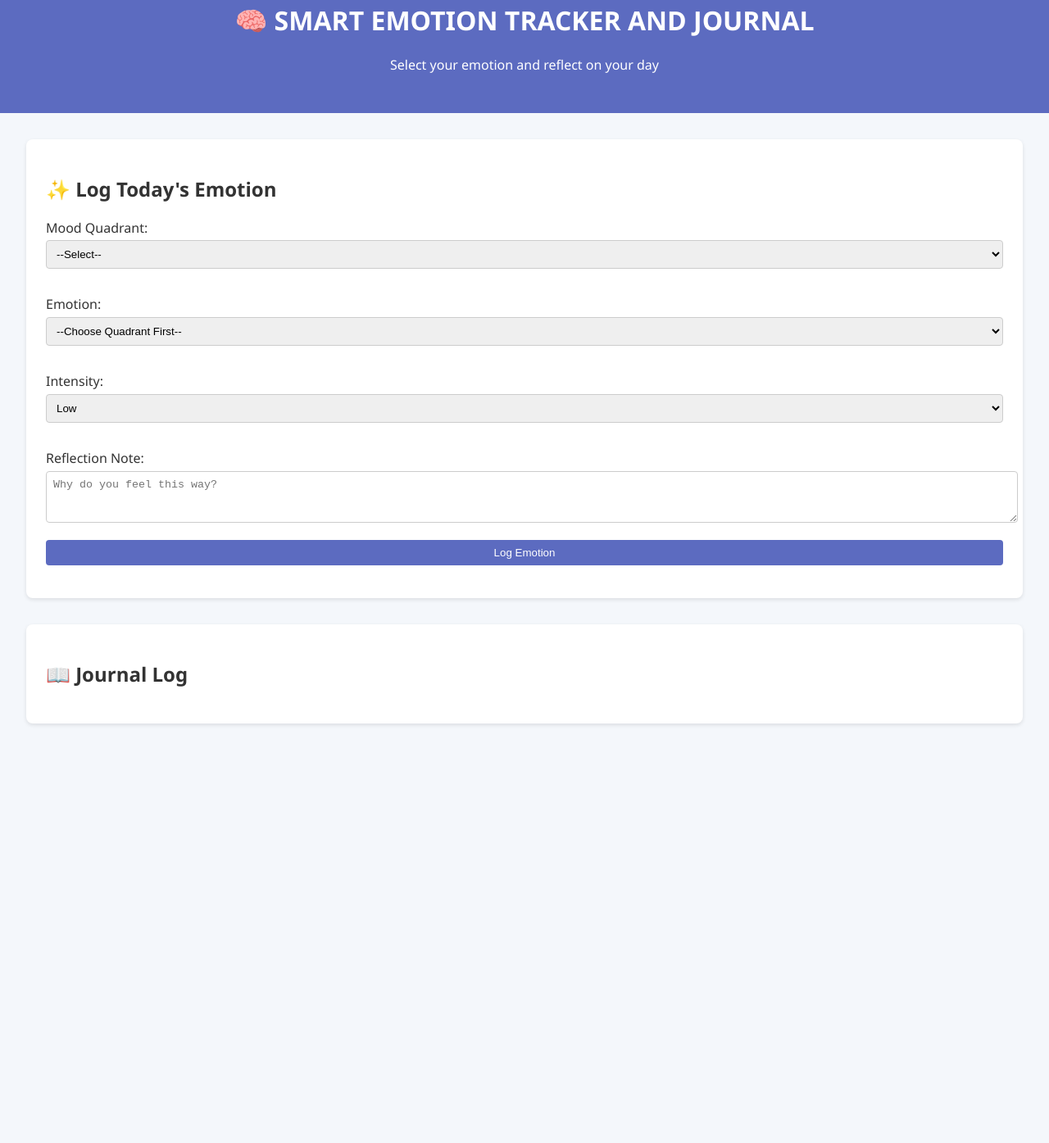
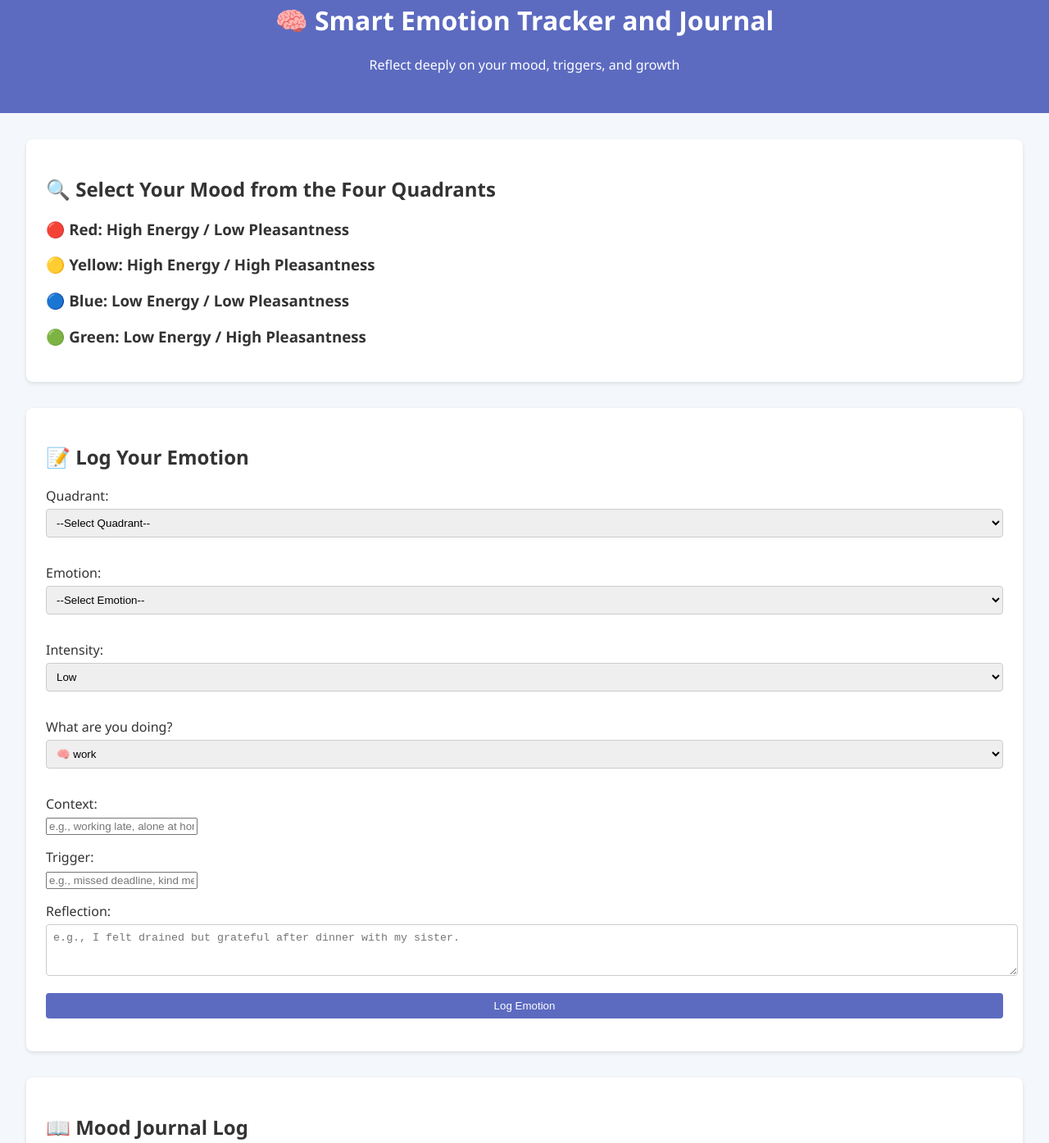
Before and after one commit to asilva777/Smart-Emotion-Tracker-and-Journal, a website: page index.html in a window 1280 px wide. Shown: the part 50-1445 px from the top of the page at 82% size. Before the commit the page ends 997 px from the top, so only its background shows below. Drawn offline with nearby package versions, Linux system fonts and the light colour scheme.

Commit message:
index.html
Signed-off-by: ASilva Innovations <106929764+asilva777@users.noreply.github.com>

```diff
--- a/index.html
+++ b/index.html
@@ -3,56 +3,105 @@
 <head>
   <meta charset="UTF-8" />
   <meta name="viewport" content="width=device-width, initial-scale=1.0"/>
-  <title>SMART EMOTION TRACKER AND JOURNAL</title>
+  <title>Smart Emotion Tracker and Journal</title>
   <link rel="stylesheet" href="style.css" />
+  <link rel="manifest" href="manifest.json" />
+  <link href="https://fonts.googleapis.com/css2?family=Oswald&family=Montserrat:wght@400;600&family=Roboto+Condensed&display=swap" rel="stylesheet">
 </head>
 <body>
   <header>
-    <h1>🧠 SMART EMOTION TRACKER AND JOURNAL</h1>
-    <p>Select your emotion and reflect on your day</p>
+    <h1>🧠 Smart Emotion Tracker and Journal</h1>
+    <p>Reflect deeply on your mood, triggers, and growth</p>
   </header>
 
   <main>
+    <section class="mood-grid">
+      <h2>🔍 Select Your Mood from the Four Quadrants</h2>
+      <div class="quadrants">
+        <div class="quadrant red">
+          <h3>🔴 Red: High Energy / Low Pleasantness</h3>
+          <ul id="red-emotions"></ul>
+        </div>
+        <div class="quadrant yellow">
+          <h3>🟡 Yellow: High Energy / High Pleasantness</h3>
+          <ul id="yellow-emotions"></ul>
+        </div>
+        <div class="quadrant blue">
+          <h3>🔵 Blue: Low Energy / Low Pleasantness</h3>
+          <ul id="blue-emotions"></ul>
+        </div>
+        <div class="quadrant green">
+          <h3>🟢 Green: Low Energy / High Pleasantness</h3>
+          <ul id="green-emotions"></ul>
+        </div>
+      </div>
+    </section>
+
     <section class="journal-form">
-      <h2>✨ Log Today's Emotion</h2>
+      <h2>📝 Log Your Emotion</h2>
       <form id="moodForm">
-        <label for="quadrant">Mood Quadrant:</label>
-        <select id="quadrant" required>
-          <option value="">--Select--</option>
-          <option value="red">Red – High Energy, Low Pleasantness</option>
-          <option value="yellow">Yellow – High Energy, High Pleasantness</option>
-          <option value="blue">Blue – Low Energy, Low Pleasantness</option>
-          <option value="green">Green – Low Energy, High Pleasantness</option>
+        <label for="quadrant">Quadrant:</label>
+        <select id="quadrant">
+          <option value="">--Select Quadrant--</option>
+          <option value="red">Red</option>
+          <option value="yellow">Yellow</option>
+          <option value="blue">Blue</option>
+          <option value="green">Green</option>
         </select>
 
         <label for="emotion">Emotion:</label>
-        <select id="emotion" required>
-          <option value="">--Choose Quadrant First--</option>
+        <select id="emotion">
+          <option value="">--Select Emotion--</option>
         </select>
 
         <label for="intensity">Intensity:</label>
-        <select id="intensity" required>
+        <select id="intensity">
           <option value="low">Low</option>
           <option value="medium">Medium</option>
           <option value="high">High</option>
         </select>
 
-        <label for="note">Reflection Note:</label>
-        <textarea id="note" placeholder="Why do you feel this way?" rows="3"></textarea>
+        <label for="tag">What are you doing?</label>
+        <select id="tag">
+          <option value="work">🧠 work</option>
+          <option value="study">🏫 study</option>
+          <option value="eating">🍽️ eating</option>
+          <option value="resting">🛋️ resting</option>
+          <option value="exercise">🚶 exercising</option>
+          <option value="social">💬 socializing</option>
+          <option value="media">🌐 browsing</option>
+          <option value="meditate">🧘 meditating</option>
+          <option value="journal">✍️ journaling</option>
+          <option value="game">🎮 gaming</option>
+          <option value="music">🎧 listening</option>
+          <option value="tv">📺 watching</option>
+        </select>
+
+        <label for="context">Context:</label>
+        <input type="text" id="context" placeholder="e.g., working late, alone at home" />
+
+        <label for="trigger">Trigger:</label>
+        <input type="text" id="trigger" placeholder="e.g., missed deadline, kind message" />
+
+        <label for="note">Reflection:</label>
+        <textarea id="note" placeholder="e.g., I felt drained but grateful after dinner with my sister." rows="3"></textarea>
 
         <button type="submit">Log Emotion</button>
       </form>
     </section>
 
     <section class="journal-log">
-      <h2>📖 Journal Log</h2>
+      <h2>📖 Mood Journal Log</h2>
       <ul id="logList"></ul>
+    </section>
+
+    <section class="mood-chart">
+      <h2>📊 One-Month Mood Chart</h2>
+      <canvas id="moodChart"></canvas>
     </section>
   </main>
 
-
-  </footer>
-
+  <script src="https://cdn.jsdelivr.net/npm/chart.js"></script>
   <script src="script.js"></script>
 </body>
 </html>
```
